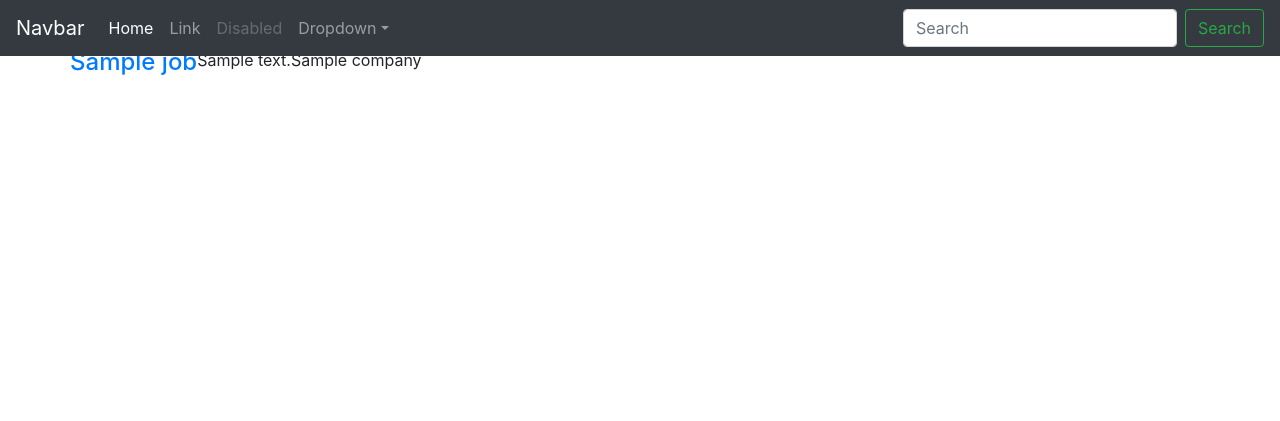
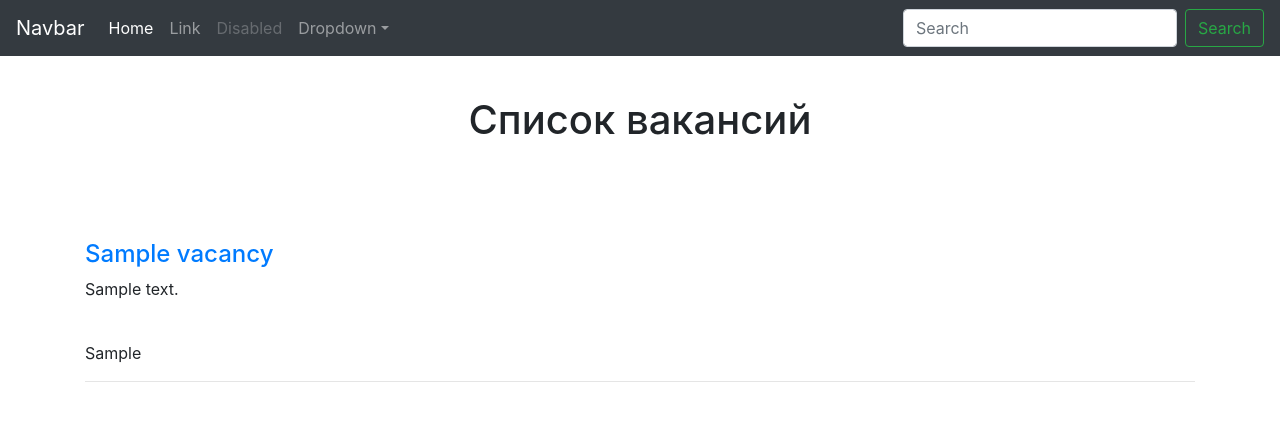
Before and after one commit to olegJF/find_it, a Django app: template scraping/templates/scraping/list.html in a window 1280 px wide. Shown: the top 421 px of the page. Run offline with Django 3.2, Linux system fonts and the light colour scheme; tables that the repository leaves empty hold one stand-in row (values such as "Sample post"); the template is opened without the code that fills it: values that come from a table or form of the project are taken from there, most other values are stand-ins (such as "Sample title", 1, 10 or a date in 2020); some libraries are stand-ins or nearby versions.

Commit message:
Добавил функцию отображения списка вакансий из БД

```diff
--- a/find_it/urls.py
+++ b/find_it/urls.py
@@ -21,4 +21,5 @@ urlpatterns = [
     url(r'^adminka/', admin.site.urls),
     url(r'^index/', index),
     url(r'^home/', home),
+    url(r'^list/', list_v),
 ]
--- a/scraping/templates/scraping/list.html
+++ b/scraping/templates/scraping/list.html
@@ -2,14 +2,26 @@
 
 {% block title %}   Список вакансий         {% endblock title %}
 {% block content %}
+<div class="row my-5">
+    <div class="col">
+        <h1 class="my-5 ">Список вакансий</h1>
+    </div>
+</div>
 
-<div class="row">
-{% for job in jobs %}
-
-   <h4> <a href='{{job.href}}'>{{job.title}}</a> </h4>
-    <p>{{job.descript}}</p><br/>
-    <p>{{job.company}}<p>
-    <hr><br/>
-{% endfor %}
+<div class="row my-5">
+    {% if jobs %}
+        {% for job in jobs %}
+            <div class="col-12 text-left">
+                <h4> <a href='{{job.url}}'>{{job.title}}</a> </h4>
+                <p>{{job.description}}</p><br/>
+                <p>{{job.company}}<p>
+                <hr><br/>
+            </div>
+        {% endfor %}
+    {% else %}
+        <div class="col-12">
+            <h2> По Вашем запросу ничего не найдено!</h2>
+        </div>
+    {% endif %}
 </div>
 {% endblock content %}
```
Also changed, not shown: find_it/views.py (+10 -0 lines).
